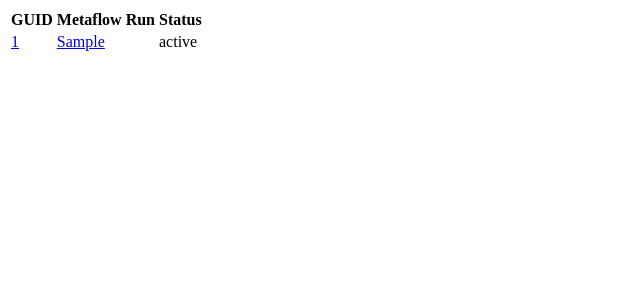
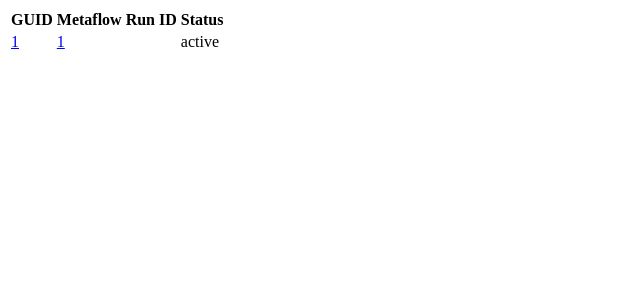
Before and after one commit to WGBH-MLA/chowda, a Python web app: template templates/displays/batch_media_files.html in a window 1280 px wide. Shown: the top 300 px of the page, without its empty margins (0-640 px from the left). Run offline with Jinja, Linux system fonts and the light colour scheme; the template is opened without the code that fills it: most values are stand-ins (such as "Sample title", 1, 10 or a date in 2020).

Commit message:
Adds link to Mario for metaflow run in Batch detail view

```diff
--- a/templates/displays/batch_media_files.html
+++ b/templates/displays/batch_media_files.html
@@ -2,7 +2,7 @@
   <thead>
     <tr>
       <th>GUID</th>
-      <th>Metaflow Run</th>
+      <th>Metaflow Run ID</th>
       <th>Status</th>
     </tr>
   </thead>
@@ -13,7 +13,9 @@
       <a href="../../media-file/detail/{{ media_file.guid }}">{{ media_file.guid }}</a>
     </td>
     <td>
-      <a href="TODO">{{ media_file.metaflow_runs }}</a>
+      <a href="http://mario.wgbh-mla.org/{{ media_file.metaflow_runs[-1].pathspec}}" target="blank">{{
+        media_file.metaflow_runs[-1].id
+        }}</a>
     </td>
     <td>
       {% if media_file.status %} {{ media_file.status }} {% else %}
```
